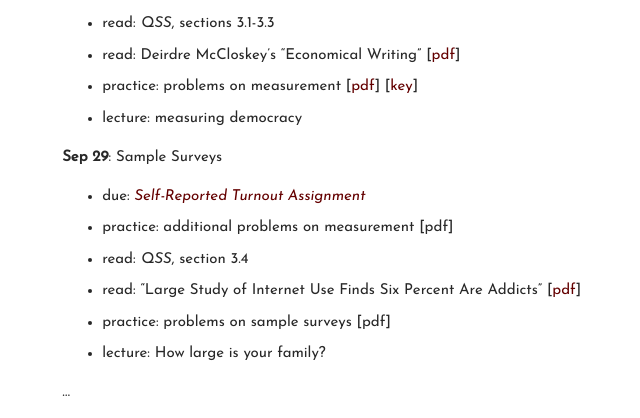
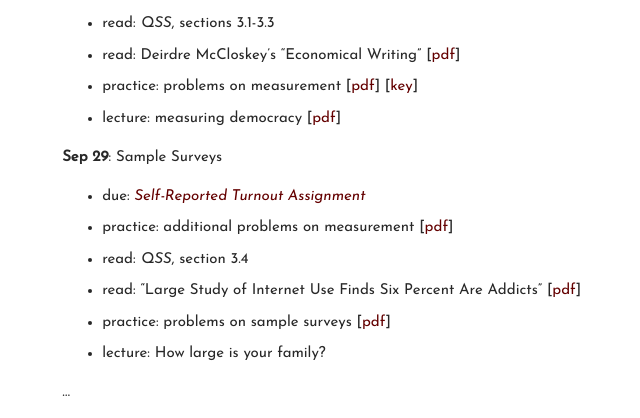
Before and after one commit to carlislerainey/carlislerainey.github.io, a Jekyll site: the page built from teaching/pols-209/index.md, in a window 1280 px wide and 900 px high, scrolled down 1745 px. Shown: the part 292-710 px from the top of the window, without its empty margins (400-1040 px from the left). Built offline with Jekyll 4.4.1, drawn with Linux system fonts in a browser that asks for light colours.

Commit message:
update to measurement

```diff
--- a/teaching/pols-209/index.md
+++ b/teaching/pols-209/index.md
@@ -79,14 +79,14 @@ Note that the assignments should be done *before* class on the date they are lis
 - read: *QSS*, sections 3.1-3.3
 - read: Deirdre McCloskey's "Economical Writing" [[pdf](http://www.deirdremccloskey.com/docs/pdf/Article_86.pdf)]
 - practice: problems on measurement [[pdf](files/pp-measurement.pdf)]   [[key](https://github.com/carlislerainey/pols-209/blob/gh-pages/practice-problems/measurement/pp-key-measurement.R)]
-- lecture: measuring democracy
+- lecture: measuring democracy [[pdf](files/slides-measuring-democracy.pdf)]
 
 **Sep 29**: Sample Surveys
 - due: [*Self-Reported Turnout Assignment*](files/wa1.pdf)
-- practice: additional problems on measurement [pdf]
+- practice: additional problems on measurement [[pdf](files/pp-measurement-extra.pdf)]
 - read: *QSS*, section 3.4
 - read: "Large Study of Internet Use Finds Six Percent Are Addicts" [[pdf](files/internet-addiction.pdf)]
-- practice: problems on sample surveys [pdf]
+- practice: problems on sample surveys [[pdf](files/pp-sample-surveys.pdf)]
 - lecture: How large is your family?
 
 
```
Also changed, not shown: 3 other files.
